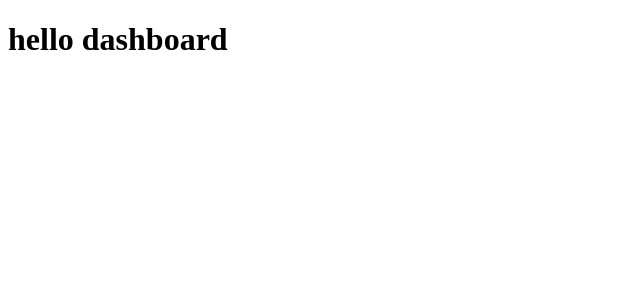
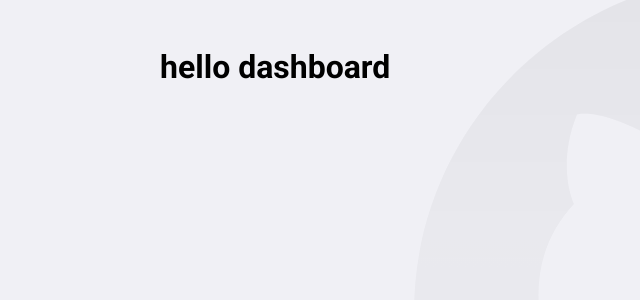
Before and after one commit to luca0898/n3_github_explorer, a React (Create React App) app: page / in a window 1280 px wide. Shown: the top 300 px of the page, without its empty margins (0-640 px from the left). Built offline with nearby package versions, Linux system fonts and the light colour scheme.

Commit message:
feat: global styles with styled components

```diff
--- a/package.json
+++ b/package.json
@@ -10,10 +10,12 @@
     "@types/node": "^12.0.0",
     "@types/react": "^16.9.0",
     "@types/react-dom": "^16.9.0",
+    "@types/styled-components": "^5.1.3",
     "react": "^16.13.1",
     "react-dom": "^16.13.1",
     "react-router-dom": "^5.2.0",
     "react-scripts": "3.4.3",
+    "styled-components": "^5.2.0",
     "typescript": "~3.7.2"
   },
   "scripts": {
--- a/public/index.html
+++ b/public/index.html
@@ -4,8 +4,9 @@
     <meta charset="utf-8" />
     <meta name="viewport" content="width=device-width, initial-scale=1" />
     <meta name="theme-color" content="#3A3A3A" />
+    <title>Github Explorer</title>
 
-    <title>Github Explorer</title>
+    <link href="https://fonts.googleapis.com/css2?family=Roboto:wght@400;700&display=swap" rel="stylesheet">
   </head>
   <body>
     <noscript>You need to enable JavaScript to run this app.</noscript>
--- a/src/App.tsx
+++ b/src/App.tsx
@@ -2,10 +2,16 @@ import React from 'react';
 import { BrowserRouter } from "react-router-dom";
 import Routes from "./routes";
 
+import GlobalStyle from "./styles/global"
+
 const App: React.FC = () => (
-  <BrowserRouter>
-    <Routes />
-  </BrowserRouter>
+  <>
+    <BrowserRouter>
+      <Routes />
+    </BrowserRouter>
+
+    <GlobalStyle />
+  </>
 )
 
 export default App;
--- a/src/pages/Dashboard/index.tsx
+++ b/src/pages/Dashboard/index.tsx
@@ -1,8 +1,9 @@
 /* eslint-disable no-use-before-define */
 import React from 'react';
+import { Title } from "./styles";
 
 const Dashboard: React.FC = () => {
-  return <h1>hello dashboard</h1>;
+  return <Title>hello dashboard</Title>;
 };
 
 export default Dashboard;
--- /dev/null
+++ b/src/pages/Dashboard/styles.ts
@@ -0,0 +1,9 @@
+import styled from "styled-components"
+
+export const Title = styled.h1`
+  h1 {
+    color: red;
+    font-size: 48px;
+  }
+
+`
--- /dev/null
+++ b/src/styles/global.ts
@@ -0,0 +1,33 @@
+import { createGlobalStyle } from "styled-components";
+
+import gitHubBackground from "../assets/github_background.svg";
+
+export default createGlobalStyle`
+  h1 {
+    margin: 0;
+    padding: 0;
+    outline: 0;
+    box-sizing: border-box;
+
+  }
+
+  body {
+    background: #F0F0F5 url(${gitHubBackground}) no-repeat 70% top;
+    -webkit-font-smoothing: antialiased;
+  }
+
+  body, input, button {
+    font: 16px Roboto, sans-serif;
+  }
+
+  #root {
+    max-width: 960px;
+    margin: 0 auto;
+    padding: 40px 20px;
+  }
+
+  button {
+    cursor: pointer;
+  }
+
+`
```
Also changed, not shown: src/assets/github_background.svg (added), 1 other file (tests, documents, lock files or other folders).
